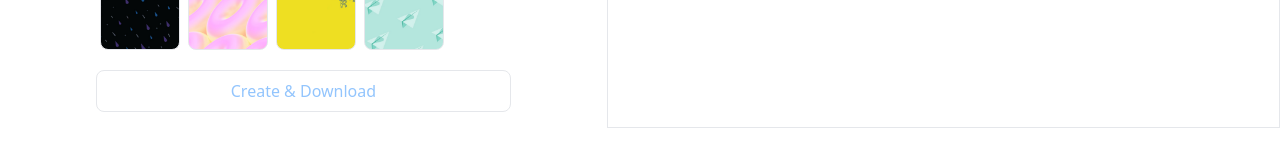
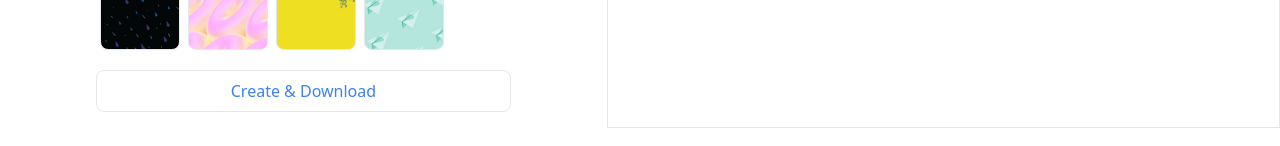
Before and after one commit to kungfuboy/create-log, a Nuxt app: page / in a window 1280 px wide. Shown: the part 598-744 px from the top of the page. Built offline with nearby package versions, Linux system fonts and the light colour scheme.

Commit message:
delate deploy.sh

```diff
--- a/components/MyInput.vue
+++ b/components/MyInput.vue
@@ -58,7 +58,7 @@
         my-4
         p-2
         rounded-lg
-        text-blue-300
+        text-blue-500
         hover:bg-blue-300
         hover:text-gray-100
       "
```
Also changed, not shown: 1 other file (tests, documents, lock files or other folders).
